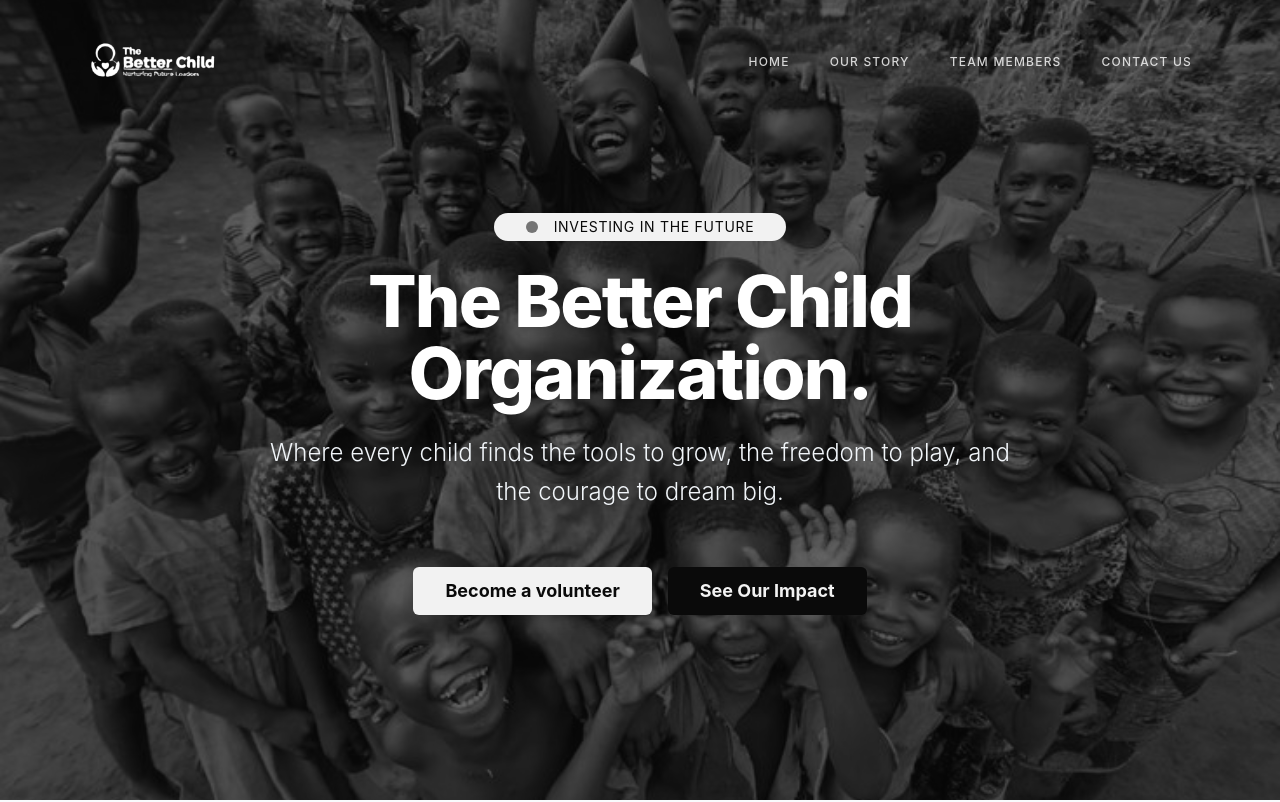
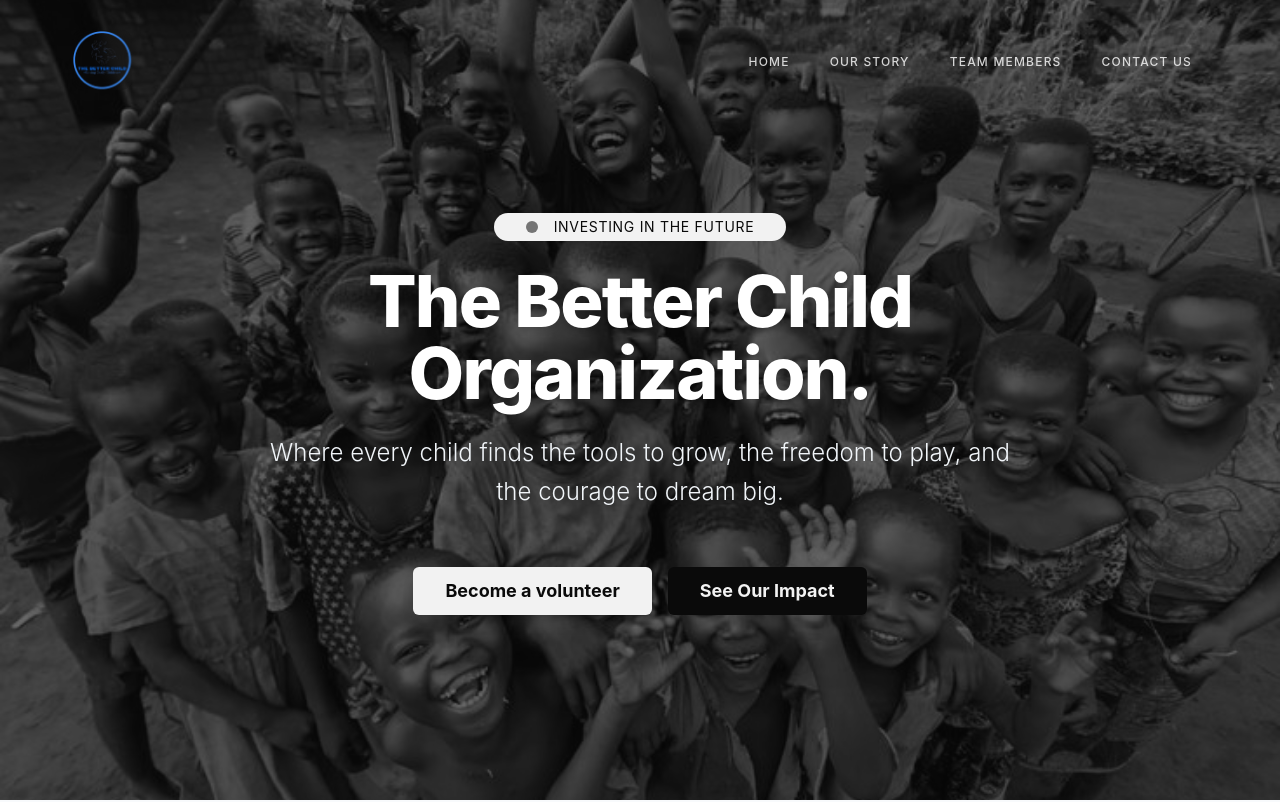
Before and after one commit to Elite-Dev-Repo/thebetterchild, a React (Vite) app: page / in a window 1280 px wide. Shown: the top 802 px of the page. Built offline with nearby package versions, Linux system fonts and the light colour scheme.

Commit message:
logo fixed

```diff
--- a/src/components/Nav.jsx
+++ b/src/components/Nav.jsx
@@ -35,8 +35,8 @@ function Nav() {
       } flex items-center justify-between px-6 md:px-10`}
     >
       {/* Logo */}
-      <a href="/" className="z-[110]">
-        <img src={logo} className="w-32 md:w-40 transition-all" alt="Logo" />
+      <a href="/" className="z-[110] backdrop-blur-sm rounded-lg">
+        <img src={logo} className="w-32 md:w-15 transition-all" alt="Logo" />
       </a>
 
       {/* Desktop Links */}
```
Also changed, not shown: src/assets/tbclogo.png.
